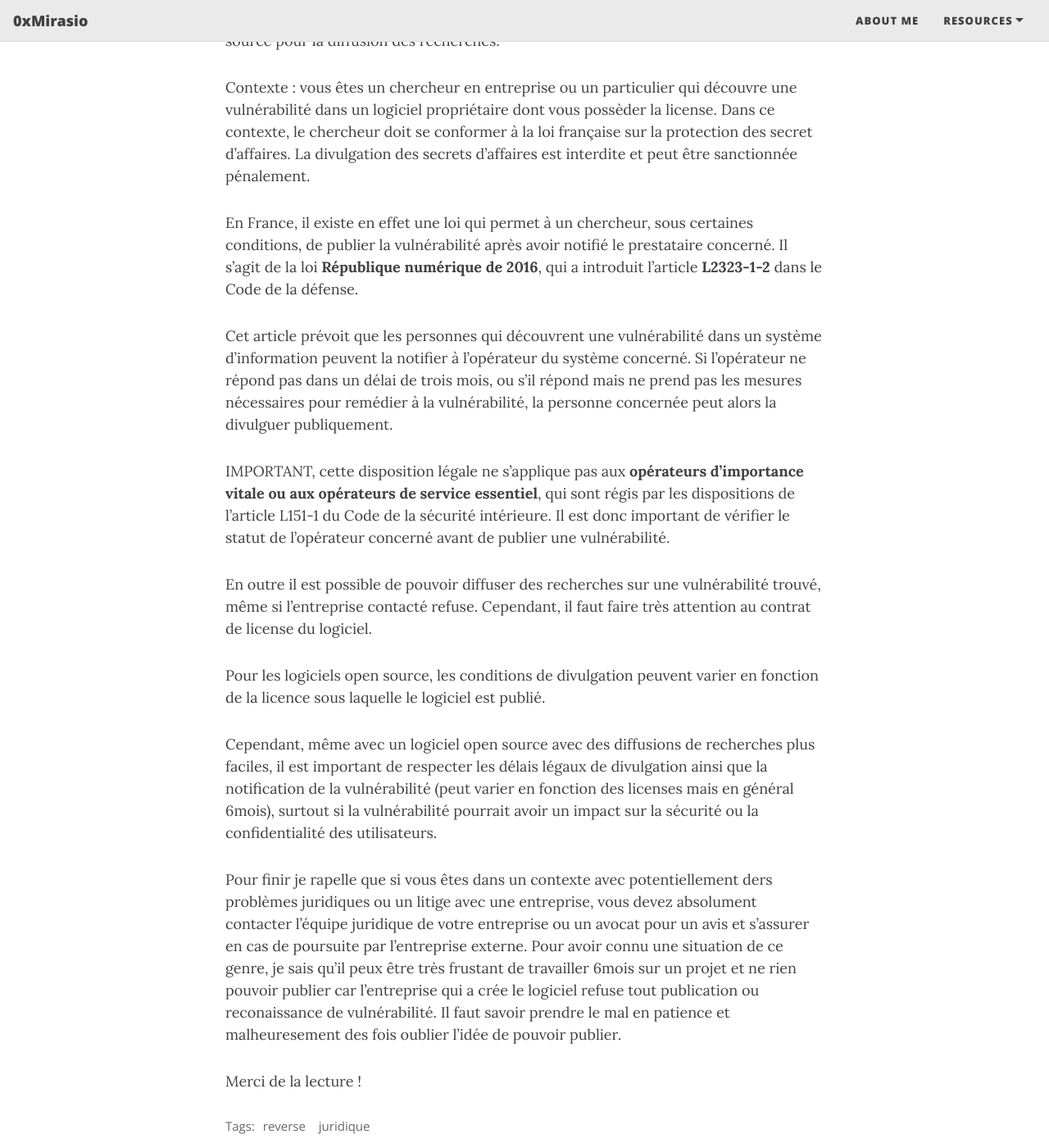
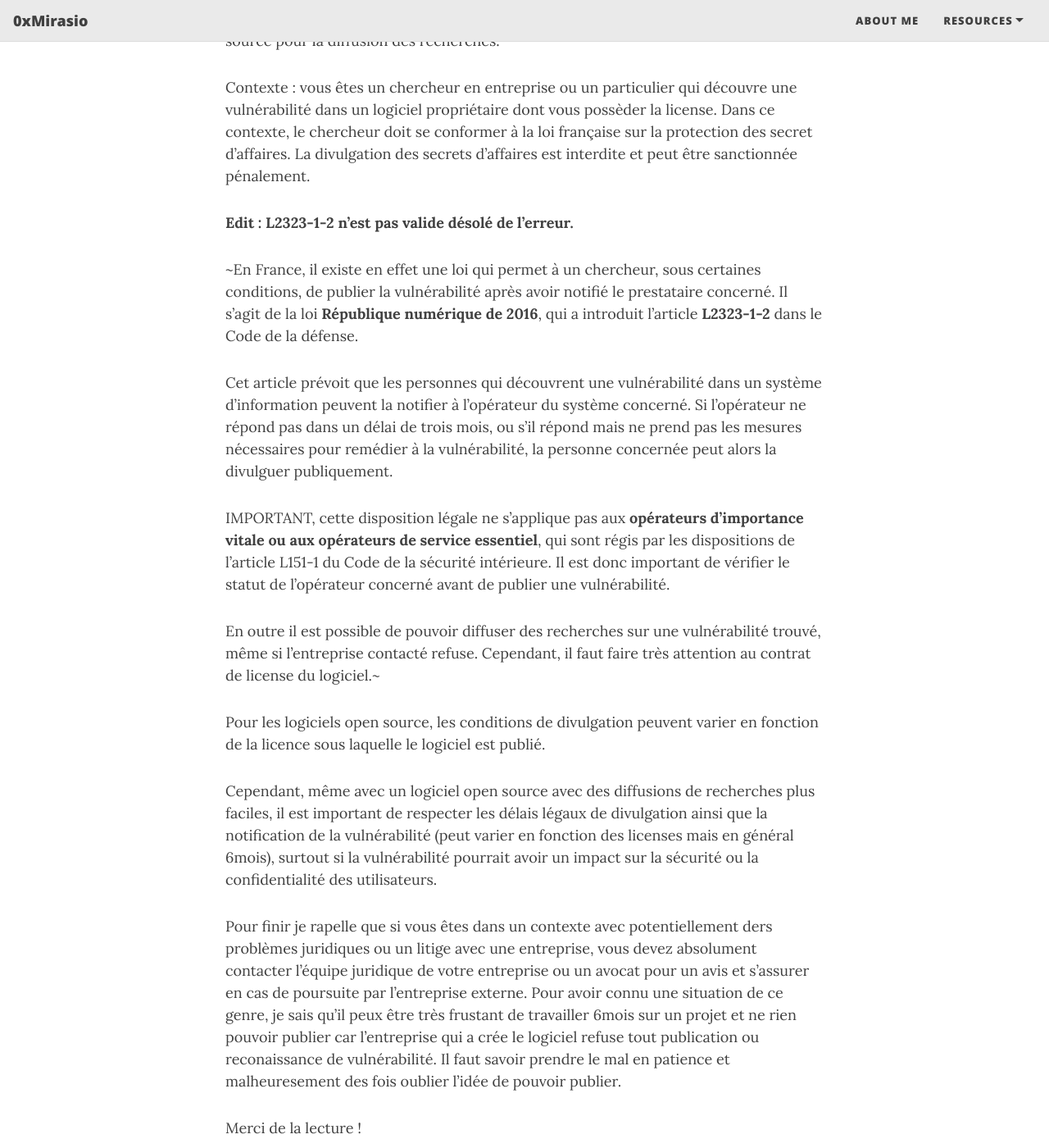
Before and after one commit to 0xMirasio/0xMirasio.github.io, a Jekyll site: the page built from _posts/2023-04-28-LegislationJuridiqueRetroIngenierie.md, in a window 1280 px wide and 1400 px high, scrolled down 3245 px. Shown: the whole window at 82% size. Built offline with Jekyll 4.4.1, drawn with Linux system fonts in a browser that asks for light colours; nearby versions of some CDN libraries.

Commit message:
fix error article legislation

```diff
--- a/_posts/2023-04-28-LegislationJuridiqueRetroIngenierie.md
+++ b/_posts/2023-04-28-LegislationJuridiqueRetroIngenierie.md
@@ -60,14 +60,16 @@ Je vais essayer de montrer comment procéder pour les 2 cas : propriétaire et o
 Contexte : vous êtes un chercheur en entreprise ou un particulier qui découvre une vulnérabilité dans un logiciel propriétaire dont vous possèder la license.
 Dans ce contexte, le chercheur doit se conformer à la loi française sur la protection des secret d'affaires. La divulgation des secrets d'affaires est interdite et peut être sanctionnée pénalement.
 
-En France, il existe en effet une loi qui permet à un chercheur, sous certaines conditions, de publier la vulnérabilité après avoir notifié le prestataire concerné. Il s'agit de la loi **République numérique de 2016**, qui a introduit l'article **L2323-1-2** dans le Code de la défense.
+**Edit : L2323-1-2 n'est pas valide désolé de l'erreur.**
+
+~En France, il existe en effet une loi qui permet à un chercheur, sous certaines conditions, de publier la vulnérabilité après avoir notifié le prestataire concerné. Il s'agit de la loi **République numérique de 2016**, qui a introduit l'article **L2323-1-2** dans le Code de la défense.
 
 Cet article prévoit que les personnes qui découvrent une vulnérabilité dans un système d'information peuvent la notifier à l'opérateur du système concerné. Si l'opérateur ne répond pas dans un délai de trois mois, ou s'il répond mais ne prend pas les mesures nécessaires pour remédier à la vulnérabilité, la personne concernée peut alors la divulguer publiquement.
 
 IMPORTANT, cette disposition légale ne s'applique pas aux **opérateurs d'importance vitale ou aux opérateurs de service essentiel**, qui sont régis par les dispositions de l'article L151-1 du Code de la sécurité intérieure. Il est donc important de vérifier le statut de l'opérateur concerné avant de publier une vulnérabilité.
 
 En outre il est possible de pouvoir diffuser des recherches sur une vulnérabilité trouvé, même si l'entreprise contacté refuse.
-Cependant, il faut faire très attention au contrat de license du logiciel.
+Cependant, il faut faire très attention au contrat de license du logiciel.~
 
 Pour les logiciels open source, les conditions de divulgation peuvent varier en fonction de la licence sous laquelle le logiciel est publié.
 
```
